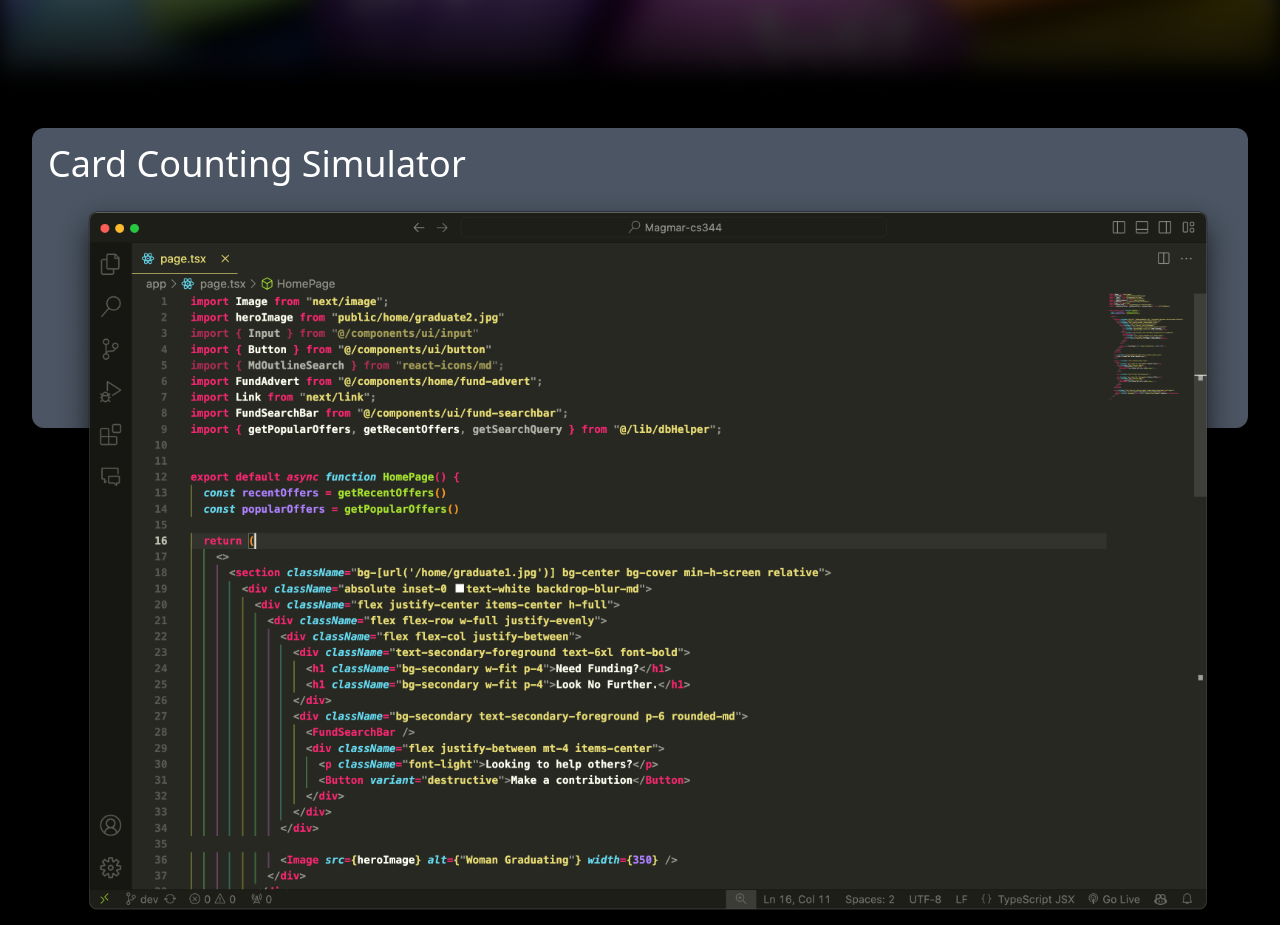
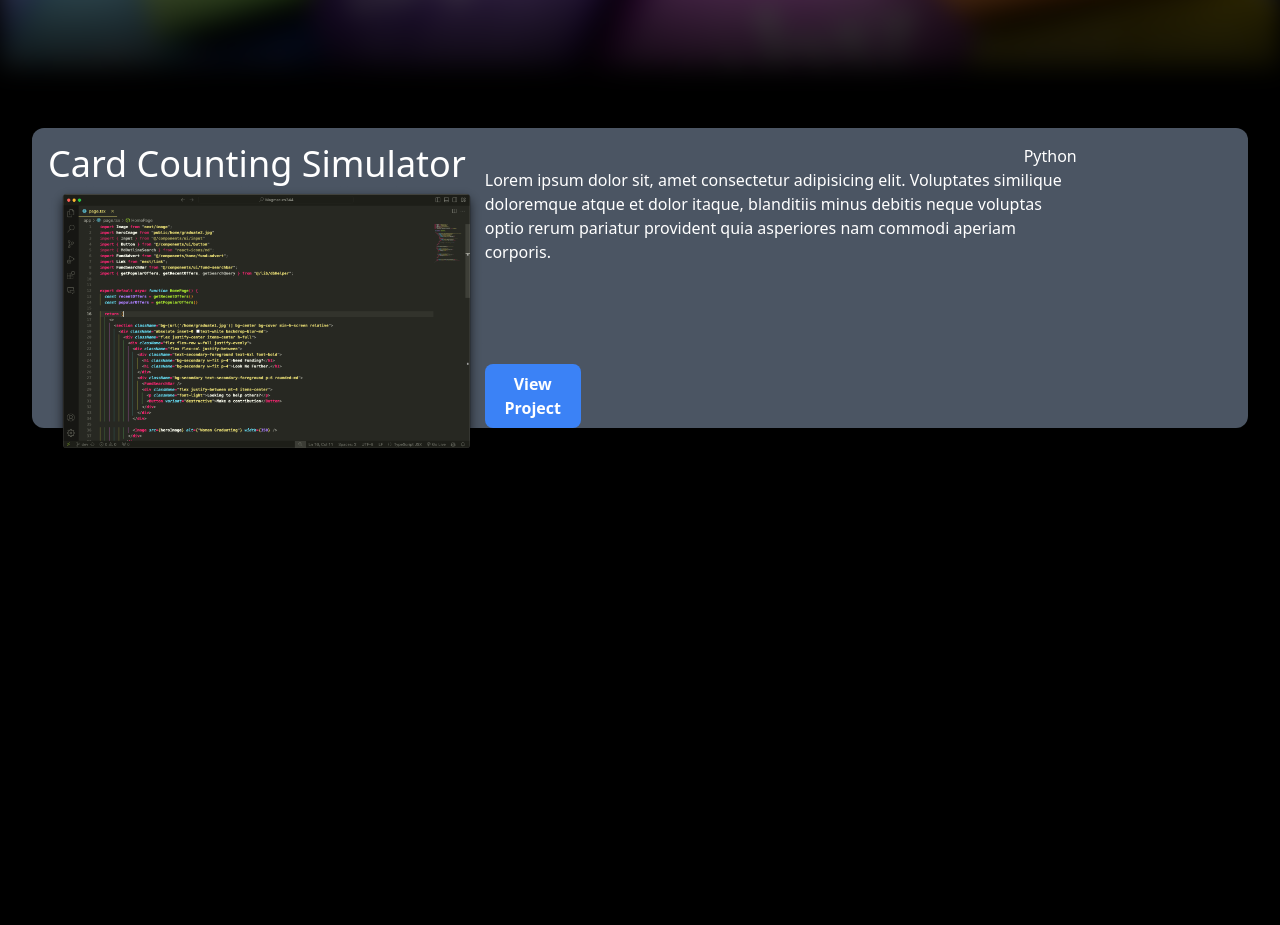
Before and after one commit to arch-bert/my-website, a React (Create React App) app: page / in a window 1280 px wide. Shown: the part 780-1705 px from the top of the page. Built offline with nearby package versions, Linux system fonts and the light colour scheme.

Commit message:
Project card looking better

```diff
--- a/src/components/project-card.tsx
+++ b/src/components/project-card.tsx
@@ -1,10 +1,19 @@
 export default function ProjectCard() {
   return (
-    <div className="flex flex-row h-[300px] pl-4 pt-4 rounded-xl bg-gray-600">
-      <div className="flex flex-col">
+    <div className="flex flex-row h-[300px] px-4 pt-4 rounded-xl bg-gray-600">
+      {/* Column container with height matching the row */}
+      <div className="flex flex-col h-full">
         <h1 className="text-4xl">Card Counting Simulator</h1>
-        <img src="code.png" alt="Code" />
+        {/* Image with max height set */}
+        <img src="code.png" alt="Code" className="max-h-full object-contain" />
+      </div>
+      <div className="flex flex-col h-full w-1/2">
+        <p className=" text-right">Python</p>
+        <p>Lorem ipsum dolor sit, amet consectetur adipisicing elit. Voluptates similique doloremque atque et dolor itaque, blanditiis minus debitis neque voluptas optio rerum pariatur provident quia asperiores nam commodi aperiam corporis.</p>
+        <button className="w-24 mt-auto bg-blue-500 hover:bg-blue-600 text-white font-semibold rounded-lg py-2">
+          View Project
+        </button>
       </div>
     </div>
-  )
+  );
 }
```
